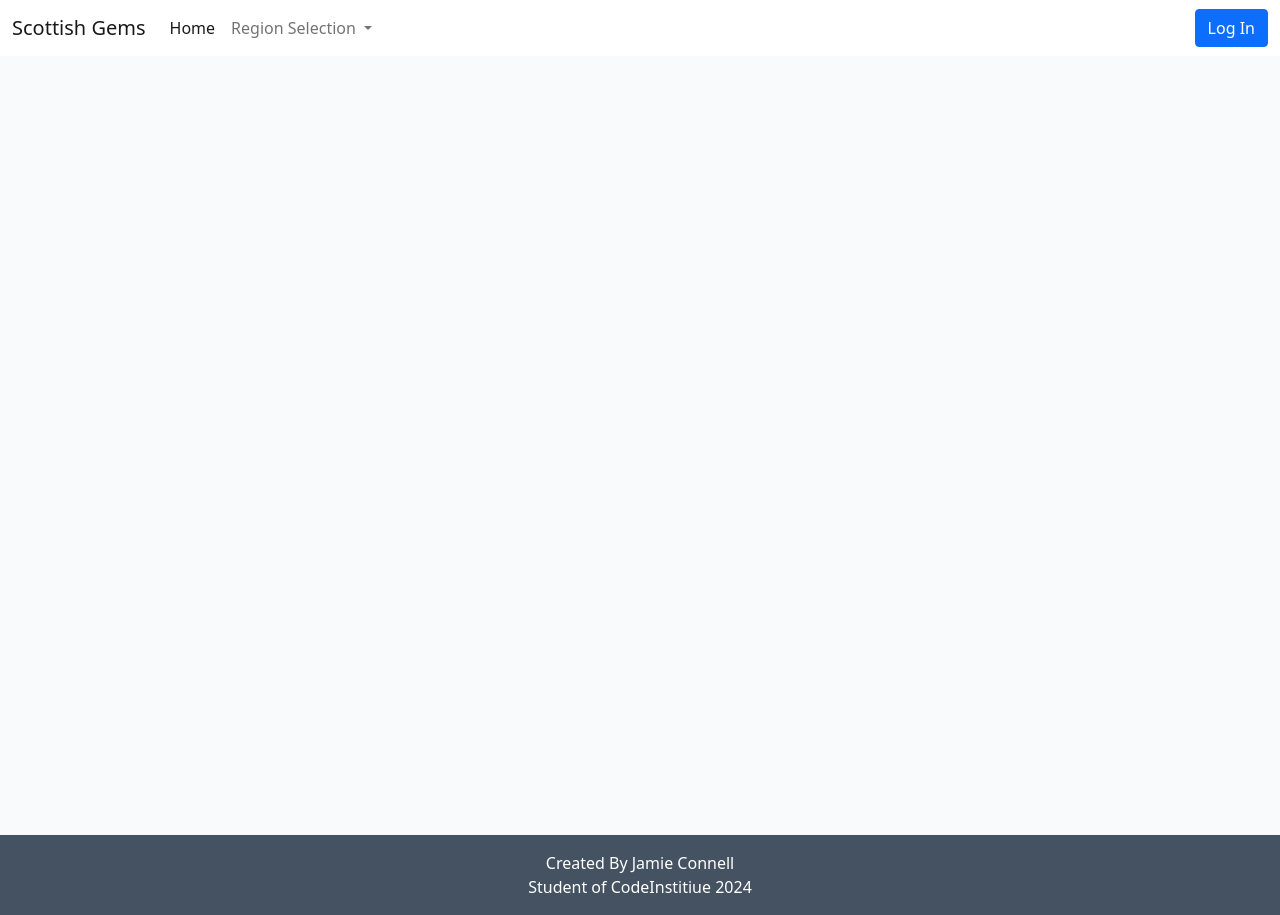
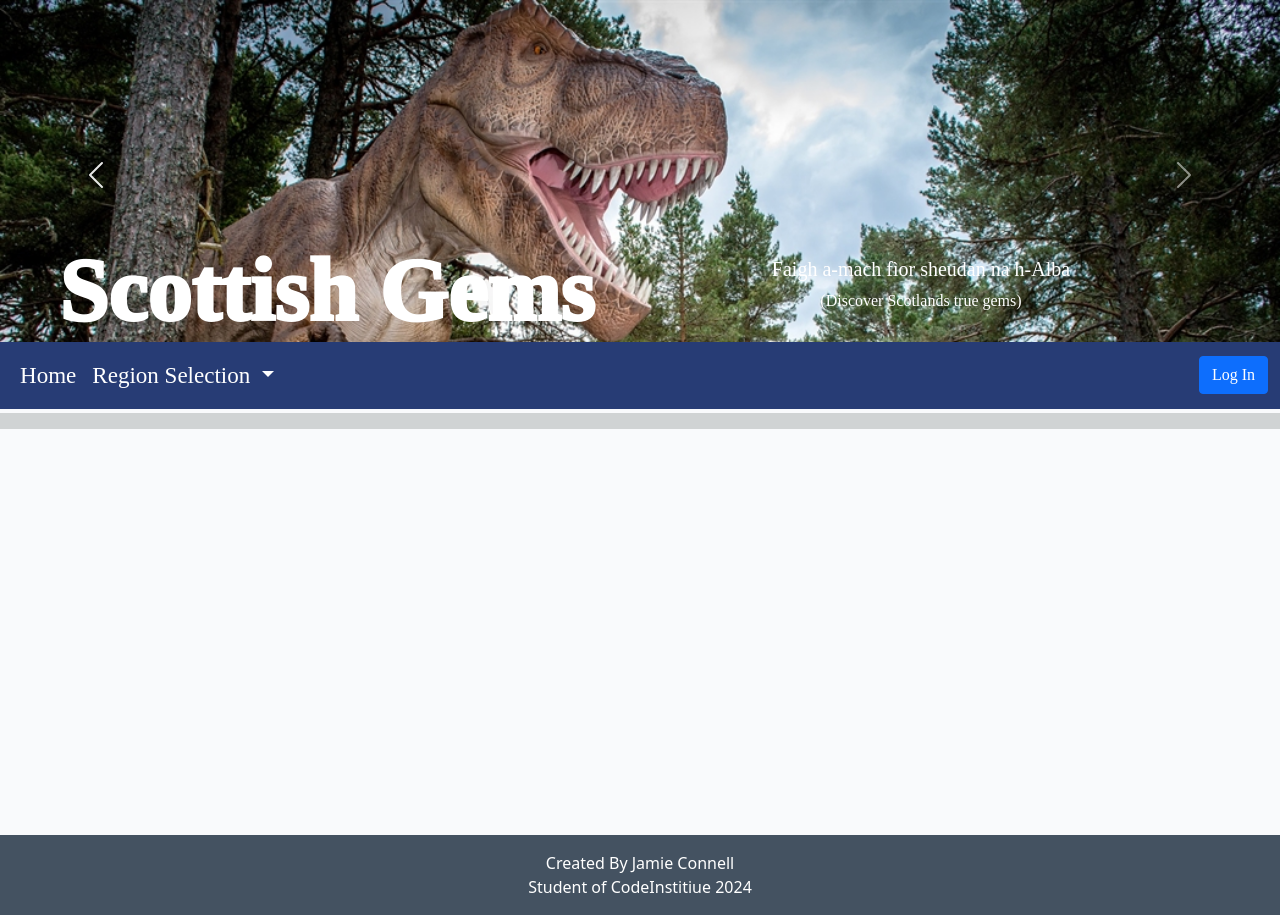
Before and after one commit to GreenNinjaBoy/Scottish-Gems-PP4, a Django app: page / in a window 1280 px wide. Run offline with Django 4.2, Linux system fonts and the light colour scheme; data that the repository does not hold is empty; parts of the project's set-up code (start-up, migrations or seed data) failed here and were passed over; some libraries are stand-ins or nearby versions.

Commit message:
base.html( add style to template)

```diff
--- a/gem_places/settings.py
+++ b/gem_places/settings.py
@@ -28,7 +28,7 @@ TEMPLATES_DIR = os.path.join(BASE_DIR, 'templates')
 SECRET_KEY = os.environ.get("SECRET_KEY")
 
 # SECURITY WARNING: don't run with debug turned on in production!
-DEBUG = True
+DEBUG = False
 
 ALLOWED_HOSTS = [ '127.0.0.1',
                 '.herokuapp.com',
--- a/static/css/style.css
+++ b/static/css/style.css
@@ -1,5 +1,61 @@
 body {
-    background-color: #F9FAFC;
+    background-color: red;
+}
+
+header{
+    margin-bottom: 0;
+}
+
+nav {
+    margin-top: -8px;
+}
+
+.carousel-inner {
+    height: 350px;  /* Adjust as needed */
+}
+
+.carousel-item img {
+    height: 100%;
+    width: 100%;
+    object-fit: cover;
+}
+
+div.page-title h1 a.nav-link {
+    font-family: Merriweather;
+    position: absolute;
+    top: 20%;
+    left: 15%;
+    transform: translate(-50%, -50%);
+    color: white;
+    font-size: 220% !important;
+    font-weight: 999;
+}
+
+
+.page-sub-title {
+    font-family: Merriweather;
+    position: absolute;
+    bottom: 2%;
+    right: 2%;
+    color: white;
+}
+
+.posts-container {
+    margin-top: 20px; /* Adjust as needed */
+    background-color: #d0d3d4;
+}
+
+.post-row {
+    gap: 20px; /* Adjust as needed */
+}
+
+.col-lg-3 {
+    overflow: auto;
+}
+
+.col-lg-3 img {
+    max-width: 100%;
+    height: auto;
 }
 
 .brand {
@@ -28,6 +84,17 @@ body {
 .main-bg {
     background-color: #F9FAFC;
 }
+
+.bg-blue, .post-card {
+    background-color: #273c75;
+}
+
+.custom-navbar, .nav-link, .dropdown-item, .dropdown-menu, .post-card {
+    color: white !important;
+    font-size: 120% !important;
+    font-family: 'Merriweather', serif !important;
+}
+
 
 .card {
     border: none;
@@ -173,3 +240,17 @@ body {
 .form-wrapper {
     width: 45%;
 }
+
+
+@media (max-width: 768px) {
+    .page-title h1 a.nav-link {
+      font-size: 150%; /* Adjust as needed */
+      top: 10%; /* Adjust as needed */
+      left: 10%; /* Adjust as needed */
+    }
+
+    .page-sub-title {
+      bottom: 5%; /* Adjust as needed */
+      right: 5%; /* Adjust as needed */
+    }
+}
--- a/templates/base.html
+++ b/templates/base.html
@@ -37,13 +37,49 @@
     <script src="https://ajax.googleapis.com/ajax/libs/jquery/3.5.1/jquery.min.js"></script>
 
   </head>
+  <header>
+    <div id="carouselExampleIndicators" class="carousel slide" data-ride="carousel">
+      <ol class="carousel-indicators">
+        <li data-target="#carouselExampleIndicators" data-slide-to="0" class="active"></li>
+        <li data-target="#carouselExampleIndicators" data-slide-to="1"></li>
+        <li data-target="#carouselExampleIndicators" data-slide-to="2"></li>
+      </ol>
+      <div class="carousel-inner">
+        <div class="carousel-item active">
+          <img src="{% static 'images/dinasaur.webp' %}" class="d-block w-100" alt="...">
+        </div>
+        <div class="carousel-item">
+          <img src="{% static 'images/highland_cow.webp' %}" class="d-block w-100" alt="...">
+        </div>
+        <div class="carousel-item">
+          <img src="{% static 'images/food_image.webp' %}" class="d-block w-100" alt="...">
+        </div>
+        <div class="carousel-caption d-none d-md-block">
+          <div class="page-title">
+            <h1><a class="nav-link {% if request.path == home_url %}active{% endif %}" aria-current="page" href="{% url 'home' %}">Scottish Gems</a></h1>
+          </div>
+          <div class="page-sub-title">
+            <h5>Faigh a-mach fìor sheudan na h-Alba</h5>
+            <p>(Discover Scotlands true gems)</p>
+          </div>
+        </div>
+      </div>
+      <a class="carousel-control-prev" href="#carouselExampleIndicators" role="button" data-slide="prev">
+        <span class="carousel-control-prev-icon" aria-hidden="true"></span>
+        <span class="sr-only">Previous</span>
+      </a>
+      <a class="carousel-control-next" href="#carouselExampleIndicators" role="button" data-slide="next">
+        <span class="carousel-control-next-icon" aria-hidden="true"></span>
+        <span class="sr-only">Next</span>
+      </a>
+    </div>
+  </header>
 
   <body class="d-flex flex-column h-100 main-bg">
     <!-- Navigation -->
 
-    <nav class="navbar navbar-expand-lg navbar-light bg-white">
+    <nav class="navbar navbar-expand-lg navbar-light bg-blue custom-navbar">
       <div class="container-fluid">
-        <a class="navbar-brand" href="{% url 'home' %}"><span>Scottish Gems </span></a>
         <button
           class="navbar-toggler"
           type="button"
@@ -76,7 +112,7 @@
               >
                 Region Selection
               </a>
-              <ul class="dropdown-menu" aria-labelledby="navbarDropdown">
+              <ul class="dropdown-menu bg-blue" aria-labelledby="navbarDropdown">
                 {% for region in regions %}
                   <li>
                     <a class="dropdown-item" href="{% url 'posts_by_region' region.id %}">{{ region.name }}</a>
@@ -108,12 +144,12 @@
         {% endfor %}
     </div>
   {% endif %}
+  <div class="posts-container">
   {% block content %}
-
-      <div class="row g-3">
+      <div class="row g-3 post-row" >
       {% if region_selected %}
         {% for post in posts %}
-          <div class="col-lg-3 mb-3 border p-3">
+          <div class="col-lg-3 col-md-6 col-sm-12 mb-3 border p-3">
             <!-- Display the post -->
             <h2>{{ post.title }}</h2>
             {% if post.image %}
@@ -141,8 +177,9 @@
           </div>
         {% endfor %}
       {% else %}
+      <div class="row g-3 post-row  justify-content-center">
         {% for post in posts %}
-          <div class="col-lg-3 mb-3 border p-3">
+          <div class="col-lg-3 col-md-6 col-sm-12 mb-3 border p-3 post-card">
             <!-- Display the post -->
             <h2><a href = "{%url 'gem_detail' post.id %}">{{ post.title }}</a></h2>
             {% if post.image %}
@@ -172,8 +209,9 @@
         {% endfor %}
       {% endif %}
       </div>
-
+    </div>
       {% endblock content %}
+    </div>
     </main>
 
     </main>
@@ -194,8 +232,7 @@
 
 
 <script src="https://stackpath.bootstrapcdn.com/bootstrap/4.5.0/js/bootstrap.min.js"></script>
-<script
-  src="https://cdn.jsdelivr.net/npm/bootstrap@5.0.1/dist/js/bootstrap.bundle.min.js"
+<script src="https://cdn.jsdelivr.net/npm/bootstrap@5.0.1/dist/js/bootstrap.bundle.min.js"
   integrity="sha384-gtEjrD/SeCtmISkJkNUaaKMoLD0//ElJ19smozuHV6z3Iehds+3Ulb9Bn9Plx0x4"
   crossorigin="anonymous"
 ></script>
```
Also changed, not shown: static/images/dinasaur.webp (added), static/images/food_image.webp (added), static/images/highland_cow.webp (added).
